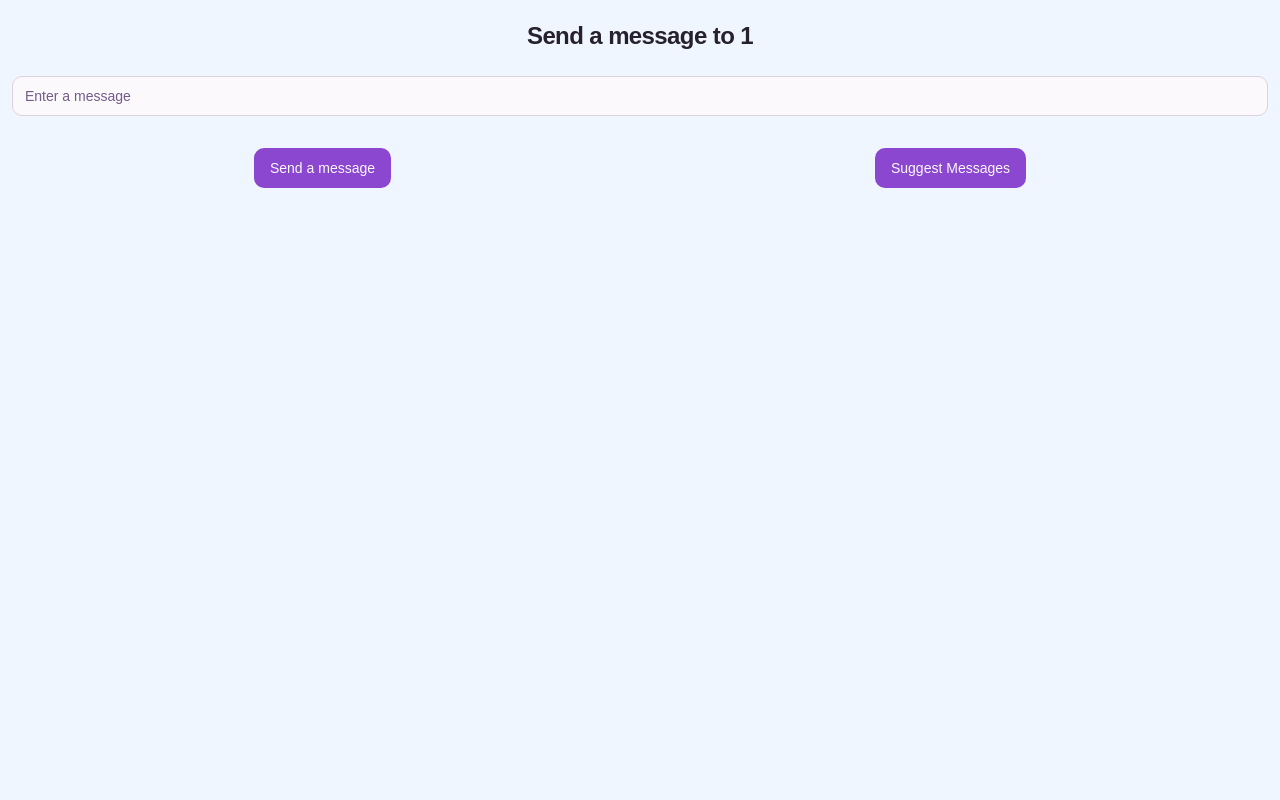
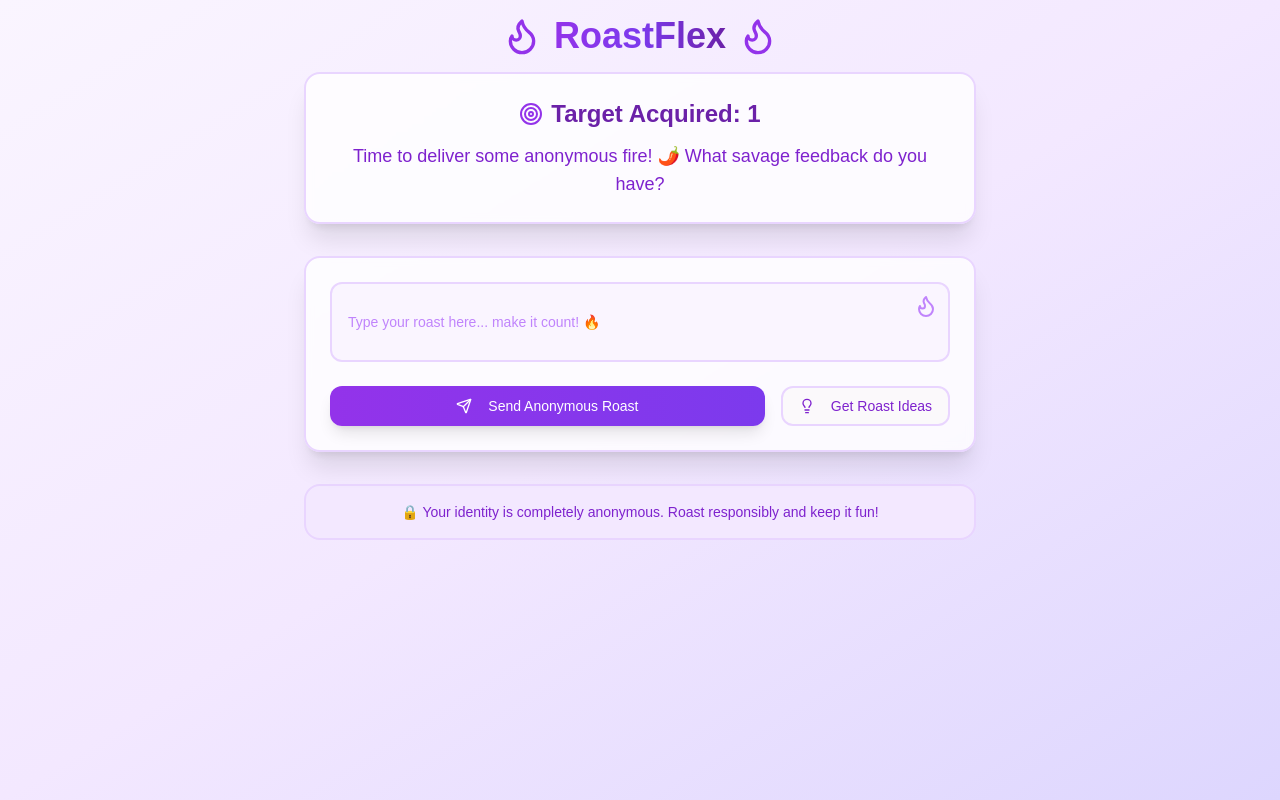
Before and after one commit to SnehaSharma245/RoastRadar, a Next.js app: page /u/1 in a window 1280 px wide. Built offline with nearby package versions, Linux system fonts and the light colour scheme.

Commit message:
feat: enhance roast message page

```diff
--- a/src/app/u/[username]/page.tsx
+++ b/src/app/u/[username]/page.tsx
@@ -18,7 +18,7 @@
 import axios, { AxiosError } from "axios";
 import { useToast } from "@/hooks/use-toast";
 import { ApiResponse } from "@/types/ApiResponse";
-import { Loader } from "lucide-react";
+import { Loader, Flame, Send, Lightbulb, Target } from "lucide-react";
 
 function Page() {
   const params = useParams<{ username: string }>();
@@ -38,15 +38,13 @@
     if (disabledUntil && Date.now() < Number(disabledUntil)) {
       setDisabled(true);
     } else {
-      // If time has expired or no value exists in localStorage
       setDisabled(false);
-      localStorage.removeItem("buttonDisabledUntil"); // Clear outdated value
+      localStorage.removeItem("buttonDisabledUntil");
     }
   }, []);
 
   const { toast } = useToast();
 
-  // Function to fetch suggestions
   const fetchSuggestions = async () => {
     setIsLoading(true);
     try {
@@ -57,13 +55,12 @@
       console.error("Error fetching suggestions:", error);
 
       toast({
-        title: "Failed to fetch suggestions",
+        title: "Failed to fetch roast suggestions",
         description: "Please try again later.",
         variant: "destructive",
       });
 
       if (axiosError.response?.status === 429) {
-        // Rate limit exceeded
         setDisabled(true);
         localStorage.setItem(
           "buttonDisabledUntil",
@@ -80,7 +77,6 @@
     }
   };
 
-  // Function to handle form submission
   const onSubmit = async (data: z.infer<typeof messageSchema>) => {
     try {
       const response = await axios.post("/api/send-message", {
@@ -89,19 +85,18 @@
       });
 
       toast({
-        title: "Message sent successfully",
-        description: response.data.message,
+        title: "Roast Delivered! 🔥",
+        description: "Your savage message has been sent anonymously!",
         duration: 2000,
       });
 
-      // Reset form field
       form.reset({ content: "" });
     } catch (error) {
       console.error("Error in sending message: ", error);
       const axiosError = error as AxiosError<ApiResponse>;
 
       toast({
-        title: "Failed to send message",
+        title: "Failed to send roast",
         description: axiosError.response?.data.message || "An error occurred.",
         variant: "destructive",
       });
@@ -109,58 +104,125 @@
   };
 
   return (
-    <div className="flex pt-5 p-3 min-h-screen flex-col bg-blue-50">
-      <div className="text-center">
-        <h1 className="text-xl font-extrabold tracking-tight lg:text-2xl mb-6">
-          {`Send a message to ${params.username}`}
+    <div className="min-h-screen bg-gradient-to-br from-purple-50 via-purple-100 to-violet-200 p-4">
+      <div className="max-w-2xl mx-auto">
+        {/* Header Section */}
+        <div className="text-center mb-8">
+          <div className="flex items-center justify-center mb-4">
+            <Flame className="w-10 h-10 text-purple-600 mr-3" />
+            <h1 className="text-3xl md:text-4xl font-bold bg-gradient-to-r from-purple-600 via-violet-600 to-purple-800 bg-clip-text text-transparent">
+              RoastFlex
             </h1>
+            <Flame className="w-10 h-10 text-purple-600 ml-3" />
           </div>
+
+          <div className="bg-white/80 backdrop-blur-sm rounded-2xl shadow-xl border-2 border-purple-200 p-6 mb-6">
+            <div className="flex items-center justify-center mb-3">
+              <Target className="w-6 h-6 text-purple-600 mr-2" />
+              <h2 className="text-2xl font-bold text-purple-800">
+                Target Acquired: {params.username}
+              </h2>
+            </div>
+            <p className="text-purple-700 text-lg">
+              Time to deliver some anonymous fire! 🌶️ What savage feedback do
+              you have?
+            </p>
+          </div>
+        </div>
+
+        {/* Message Form */}
+        <div className="bg-white/80 backdrop-blur-sm rounded-2xl shadow-xl border-2 border-purple-200 p-6 mb-6">
           <Form {...form}>
-        <form onSubmit={form.handleSubmit(onSubmit)} className="space-y-8">
+            <form onSubmit={form.handleSubmit(onSubmit)} className="space-y-6">
               <FormField
                 name="content"
                 control={form.control}
                 render={({ field }) => (
                   <FormItem>
                     <FormControl>
-                  <Input placeholder="Enter a message" {...field} />
+                      <div className="relative">
+                        <Input
+                          placeholder="Type your roast here... make it count! 🔥"
+                          className="bg-purple-50 border-2 border-purple-200 focus:border-purple-500 focus:ring-2 focus:ring-purple-500/20 text-purple-800 placeholder:text-purple-400 rounded-xl p-4 text-lg min-h-20"
+                          {...field}
+                        />
+                        <Flame className="absolute right-3 top-3 w-6 h-6 text-purple-400" />
+                      </div>
                     </FormControl>
                     <FormMessage />
                   </FormItem>
                 )}
               />
-          <div className="flex justify-around">
-            <Button type="submit">Send a message</Button>
+
+              <div className="flex flex-col sm:flex-row gap-4">
+                <Button
+                  type="submit"
+                  className="flex-1 bg-gradient-to-r from-purple-600 to-violet-600 text-white hover:from-purple-700 hover:to-violet-700 shadow-lg hover:shadow-xl transition-all duration-300 py-3 rounded-xl font-medium flex items-center justify-center space-x-2"
+                >
+                  <Send className="w-5 h-5" />
+                  <span>Send Anonymous Roast</span>
+                </Button>
+
                 <Button
                   type="button"
                   onClick={fetchSuggestions}
-              disabled={isLoading}
+                  disabled={isLoading || disabled}
+                  variant="outline"
+                  className="border-2 border-purple-200 text-purple-700 hover:bg-purple-100 hover:border-purple-300 rounded-xl py-3 flex items-center space-x-2"
                 >
                   {isLoading ? (
-                <Loader className="animate-spin" />
+                    <Loader className="w-5 h-5 animate-spin" />
                   ) : (
-                "Suggest Messages"
+                    <Lightbulb className="w-5 h-5" />
                   )}
+                  <span>{isLoading ? "Loading..." : "Get Roast Ideas"}</span>
                 </Button>
               </div>
             </form>
           </Form>
+        </div>
+
+        {/* Suggestions */}
         {suggestions.length > 0 && (
-        <div className="mt-6">
-          <h2 className="text-lg font-semibold mb-2">Suggestions:</h2>
-          <ul className="space-y-2">
+          <div className="bg-white/80 backdrop-blur-sm rounded-2xl shadow-xl border-2 border-purple-200 p-6">
+            <div className="flex items-center mb-4">
+              <Lightbulb className="w-6 h-6 text-purple-600 mr-2" />
+              <h2 className="text-xl font-bold text-purple-800">
+                Savage Suggestions 🔥
+              </h2>
+            </div>
+            <p className="text-purple-700 mb-4">
+              Click on any suggestion to use it as your roast!
+            </p>
+            <div className="grid gap-3">
               {suggestions.map((suggestion, index) => (
-              <li
+                <div
                   key={index}
-                className="p-2 bg-white rounded-lg shadow-sm cursor-pointer hover:bg-gray-50"
+                  className="p-4 bg-gradient-to-r from-purple-50 to-violet-50 rounded-xl border-2 border-purple-100 cursor-pointer hover:border-purple-300 hover:shadow-lg transition-all duration-300"
                   onClick={() => form.setValue("content", suggestion)}
                 >
+                  <div className="flex items-start">
+                    <Flame className="w-5 h-5 text-purple-600 mr-3 mt-0.5 flex-shrink-0" />
+                    <p className="text-purple-800 font-medium leading-relaxed">
                       {suggestion}
-              </li>
+                    </p>
+                  </div>
+                </div>
               ))}
-          </ul>
+            </div>
           </div>
         )}
+
+        {/* Footer Notice */}
+        <div className="text-center mt-8">
+          <div className="bg-purple-100 border-2 border-purple-200 rounded-2xl p-4">
+            <p className="text-purple-700 text-sm">
+              🔒 Your identity is completely anonymous. Roast responsibly and
+              keep it fun!
+            </p>
+          </div>
+        </div>
+      </div>
     </div>
   );
 }
```
Lines whose indentation alone changed are shown as unchanged.
